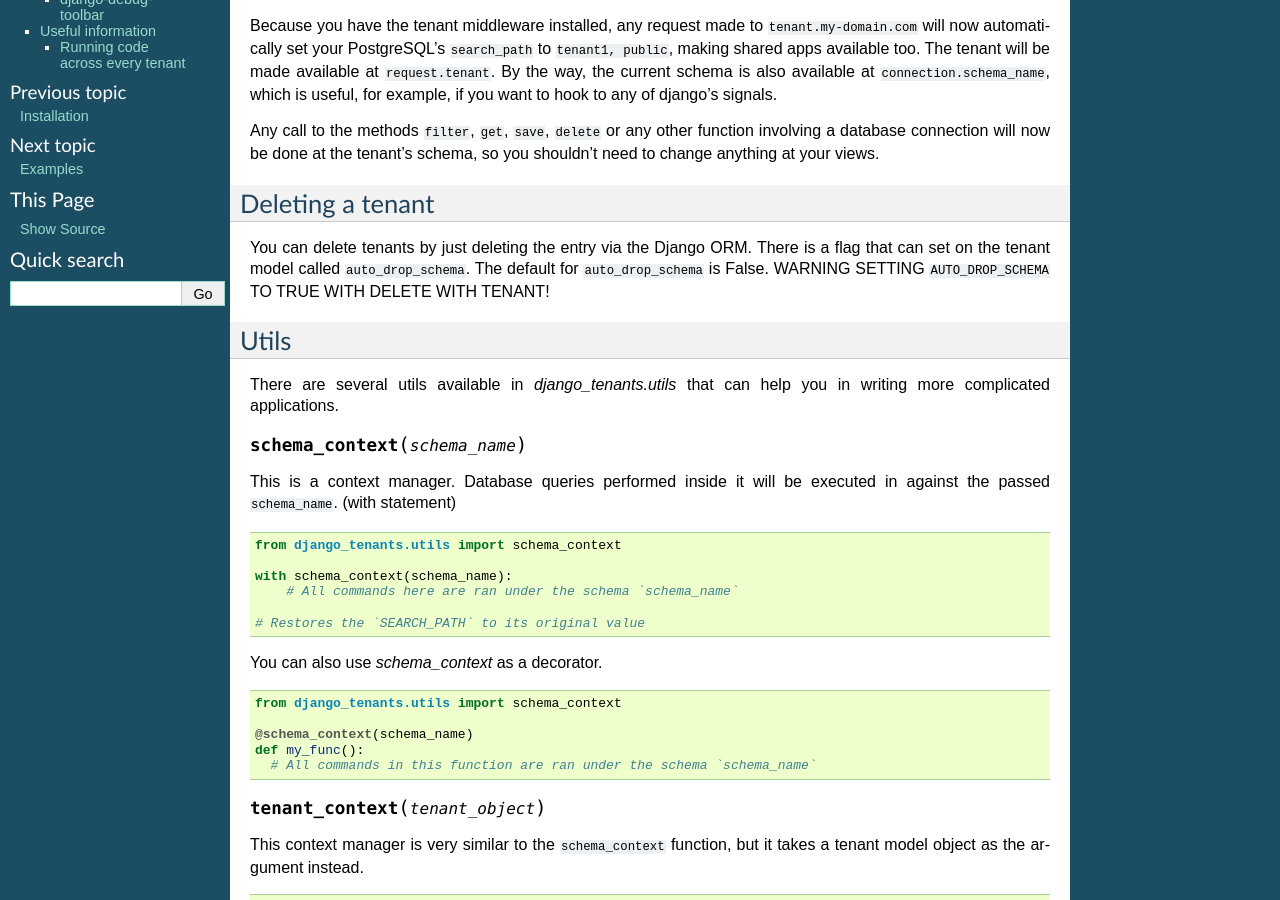
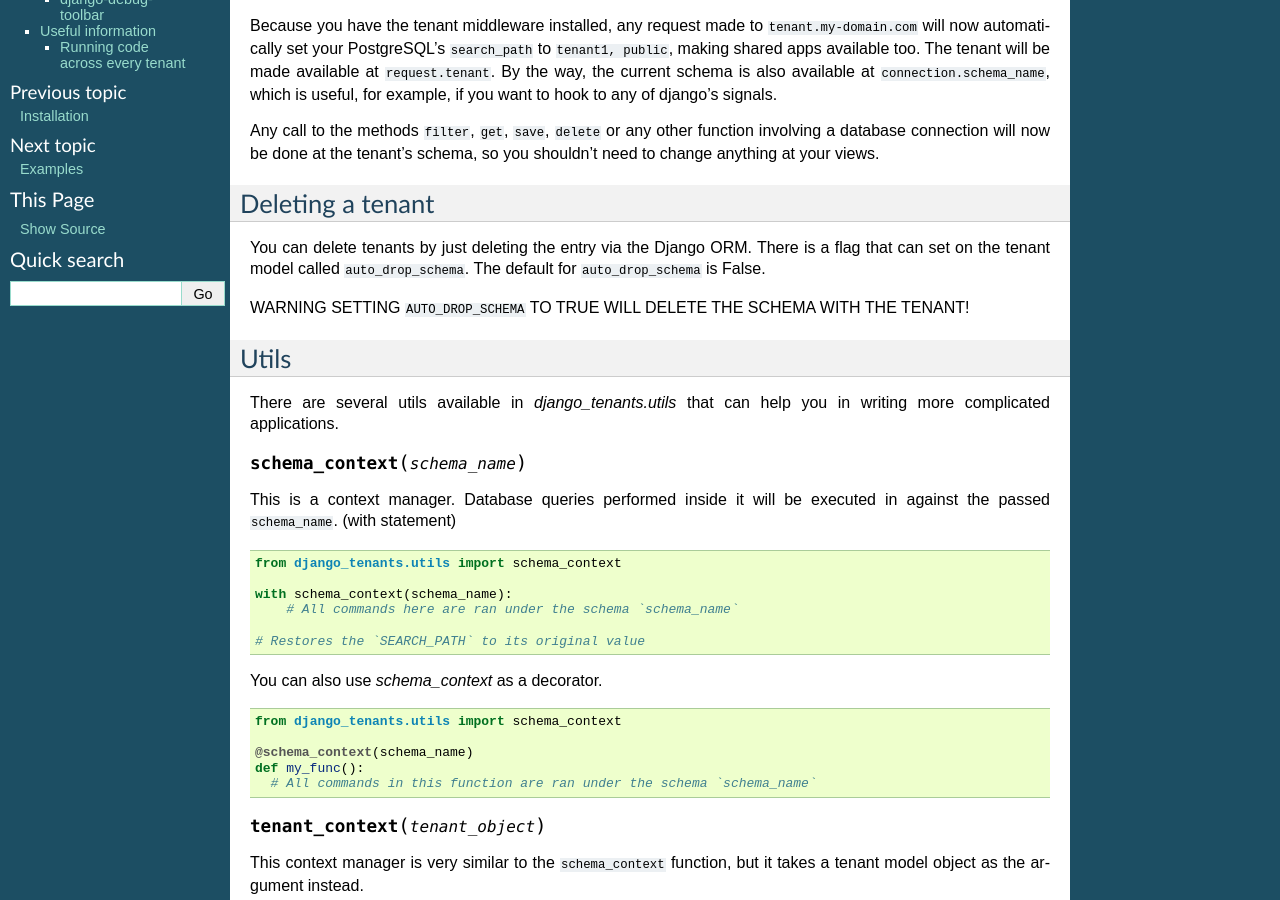
Before and after one commit to django-tenants/django-tenants, a Sphinx documentation site: the page built from docs/use.rst, in a window 1280 px wide and 900 px high, scrolled down 755 px. Built offline with Sphinx 7.4.7, drawn with Linux system fonts in a browser that asks for light colours; the version number could not be read and is left out.

Commit message:
Update use.rst
Fix Sentence grammar.

```diff
--- a/docs/use.rst
+++ b/docs/use.rst
@@ -50,7 +50,9 @@ Any call to the methods ``filter``, ``get``, ``save``, ``delete`` or any other f
 Deleting a tenant
 -----------------
 
-You can delete tenants by just deleting the entry via the Django ORM. There is a flag that can set on the tenant model called ``auto_drop_schema``. The default for ``auto_drop_schema`` is False. WARNING SETTING ``AUTO_DROP_SCHEMA`` TO TRUE WITH DELETE WITH TENANT!
+You can delete tenants by just deleting the entry via the Django ORM. There is a flag that can set on the tenant model called ``auto_drop_schema``. The default for ``auto_drop_schema`` is False.
+
+WARNING SETTING ``AUTO_DROP_SCHEMA`` TO TRUE WILL DELETE THE SCHEMA WITH THE TENANT!
 
 
 Utils
```
